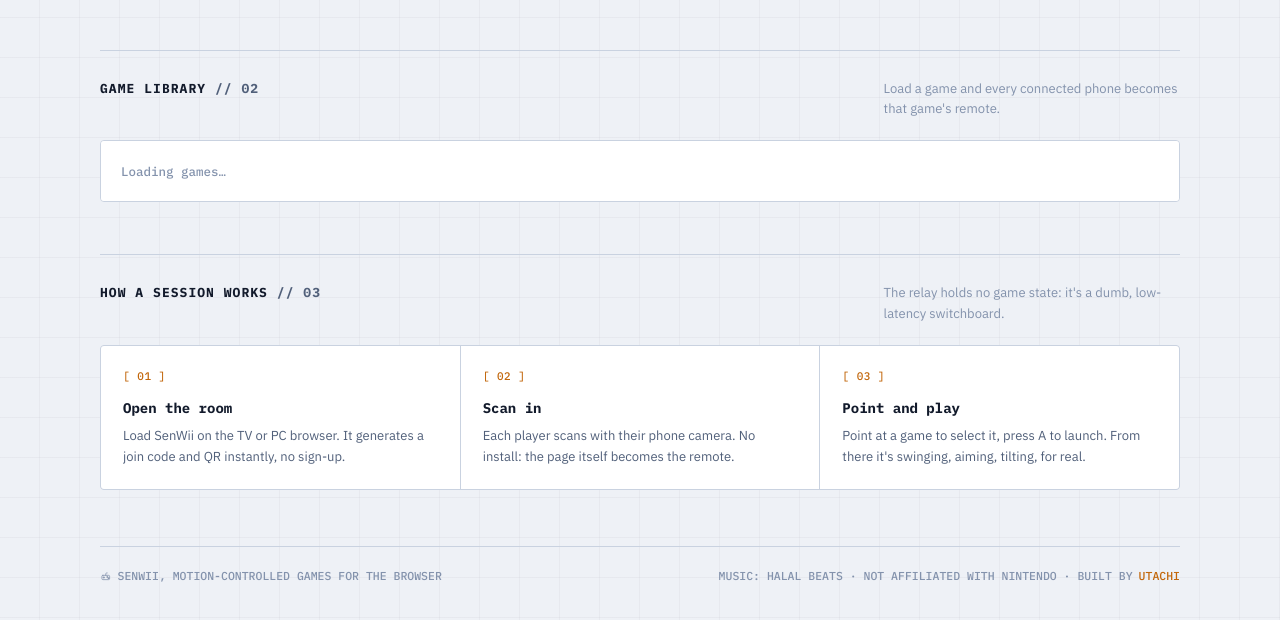
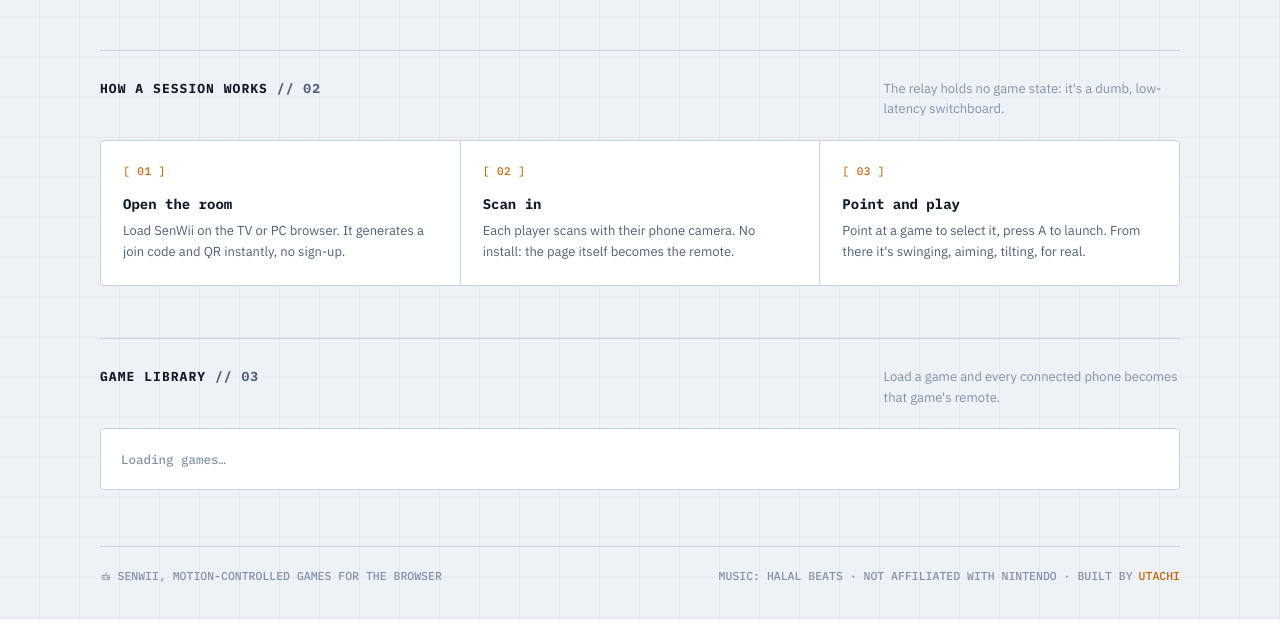
Before and after one commit to utachicodes/senwii, a website with bundled scripts: page public/index.html in a window 1280 px wide. Shown: the part 1063-1683 px from the top of the page. Built offline with nearby package versions, Linux system fonts and the light colour scheme; files whose address does not match are found by name.

Commit message:
Reorder landing page sections: how it works before game library

```diff
--- a/public/index.html
+++ b/public/index.html
@@ -335,22 +335,22 @@
     </div>
   </div>
 
-  <div class="section-head" id="games">
-    <h2><b>Game library</b> // 02</h2>
-    <p>Load a game and every connected phone becomes that game's remote.</p>
-  </div>
-  <div class="cart-list" id="cart-list">
-    <div class="cart-empty">Loading games&hellip;</div>
-  </div>
-
   <div class="section-head" id="how">
-    <h2><b>How a session works</b> // 03</h2>
+    <h2><b>How a session works</b> // 02</h2>
     <p>The relay holds no game state: it's a dumb, low-latency switchboard.</p>
   </div>
   <div class="how">
     <div class="step"><div class="num">[ 01 ]</div><h4>Open the room</h4><p>Load SenWii on the TV or PC browser. It generates a join code and QR instantly, no sign-up.</p></div>
     <div class="step"><div class="num">[ 02 ]</div><h4>Scan in</h4><p>Each player scans with their phone camera. No install: the page itself becomes the remote.</p></div>
     <div class="step"><div class="num">[ 03 ]</div><h4>Point and play</h4><p>Point at a game to select it, press A to launch. From there it's swinging, aiming, tilting, for real.</p></div>
+  </div>
+
+  <div class="section-head" id="games">
+    <h2><b>Game library</b> // 03</h2>
+    <p>Load a game and every connected phone becomes that game's remote.</p>
+  </div>
+  <div class="cart-list" id="cart-list">
+    <div class="cart-empty">Loading games&hellip;</div>
   </div>
 
   <footer>
```
